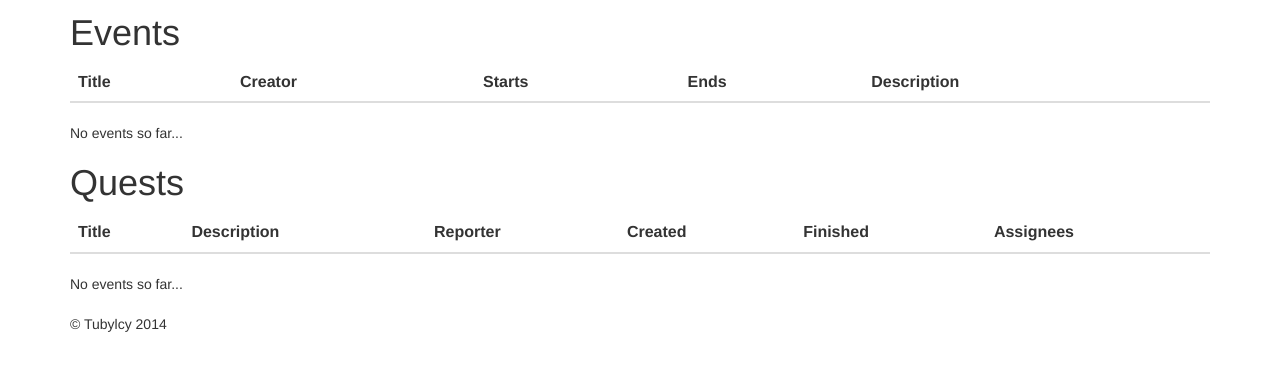
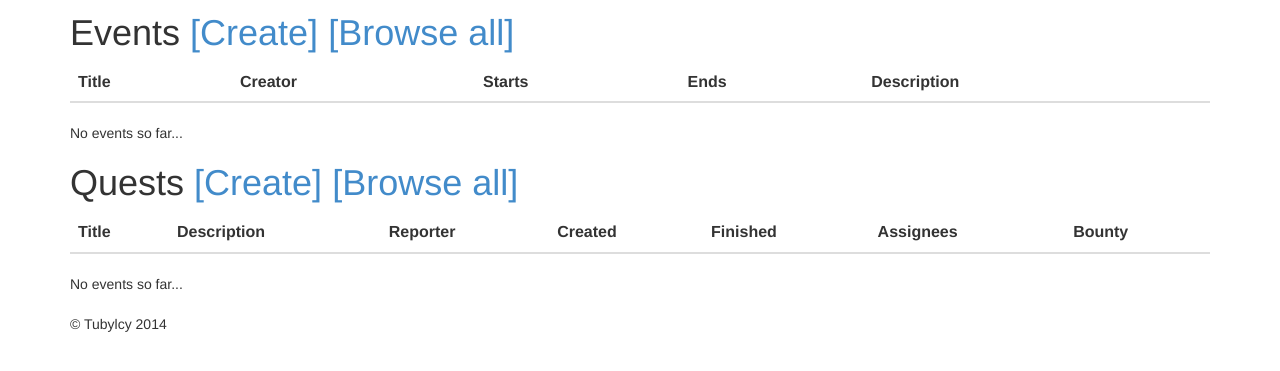
Before and after one commit to ilonajulczuk/tubylcy, a Django app: a page that uses tubylcy/locations/templates/locations/profile.html in a window 1280 px wide. Shown: the part 87-458 px from the top of the page. Run offline with Django 3.2, Linux system fonts and the light colour scheme; the visitor is signed in with stand-in values (Sample User, id 1); data comes from the database, SQL or seed files in the repository; data that the repository does not hold is empty; some libraries are stand-ins or nearby versions.

Commit message:
Add bounty to quest

```diff
--- a/tubylcy/locations/models.py
+++ b/tubylcy/locations/models.py
@@ -18,6 +18,7 @@ class Event(models.Model):
 class Quest(models.Model):
     created = models.DateTimeField(auto_now=True)
     finished = models.DateTimeField(null=True)
+    bounty = models.FloatField(default=0)
 
     title = models.CharField(max_length=200)
     description = models.TextField()
--- a/tubylcy/locations/templates/locations/profile.html
+++ b/tubylcy/locations/templates/locations/profile.html
@@ -1,7 +1,7 @@
 {% extends 'locations/layout.html' %}
 {% block content %}
 <div>
-    <h1>Events</h1>
+    <h1>Events <a>[Create]</a> <a>[Browse all]</a></h1>
     <table class="table">
     <thead>
         <tr>
@@ -37,7 +37,7 @@
         No events so far...
     {% endif %}
 
-    <h1>Quests</h1>
+    <h1>Quests <a>[Create]</a> <a>[Browse all]</a></h1>
     <table class="table">
         <thead>
         <tr>
@@ -47,6 +47,7 @@
             <th>Created</th>
             <th>Finished</th>
             <th>Assignees</th>
+            <th>Bounty</th>
         </tr>
         </thead>
         {% for quest in quests %}
@@ -71,6 +72,10 @@
                 {{ assignee }}
                 {% endfor %}
             </td>
+            <td>
+                {{ quest.bounty }}
+                <a class='glyphicon glyphicon-usd ' href="/actions/donate/">donate!</a>
+            </td>
         </tr>
 
         {% endfor %}
```
